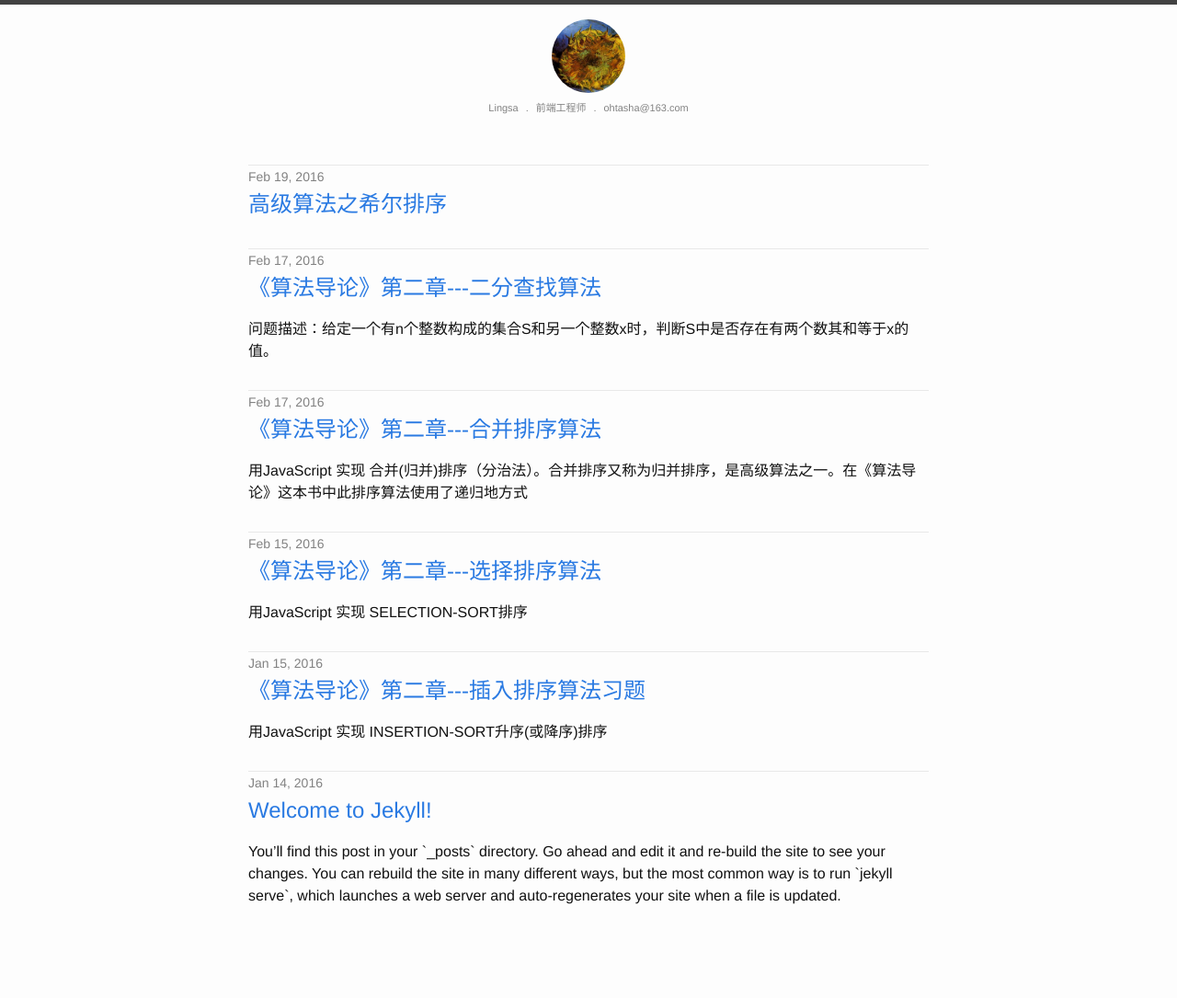
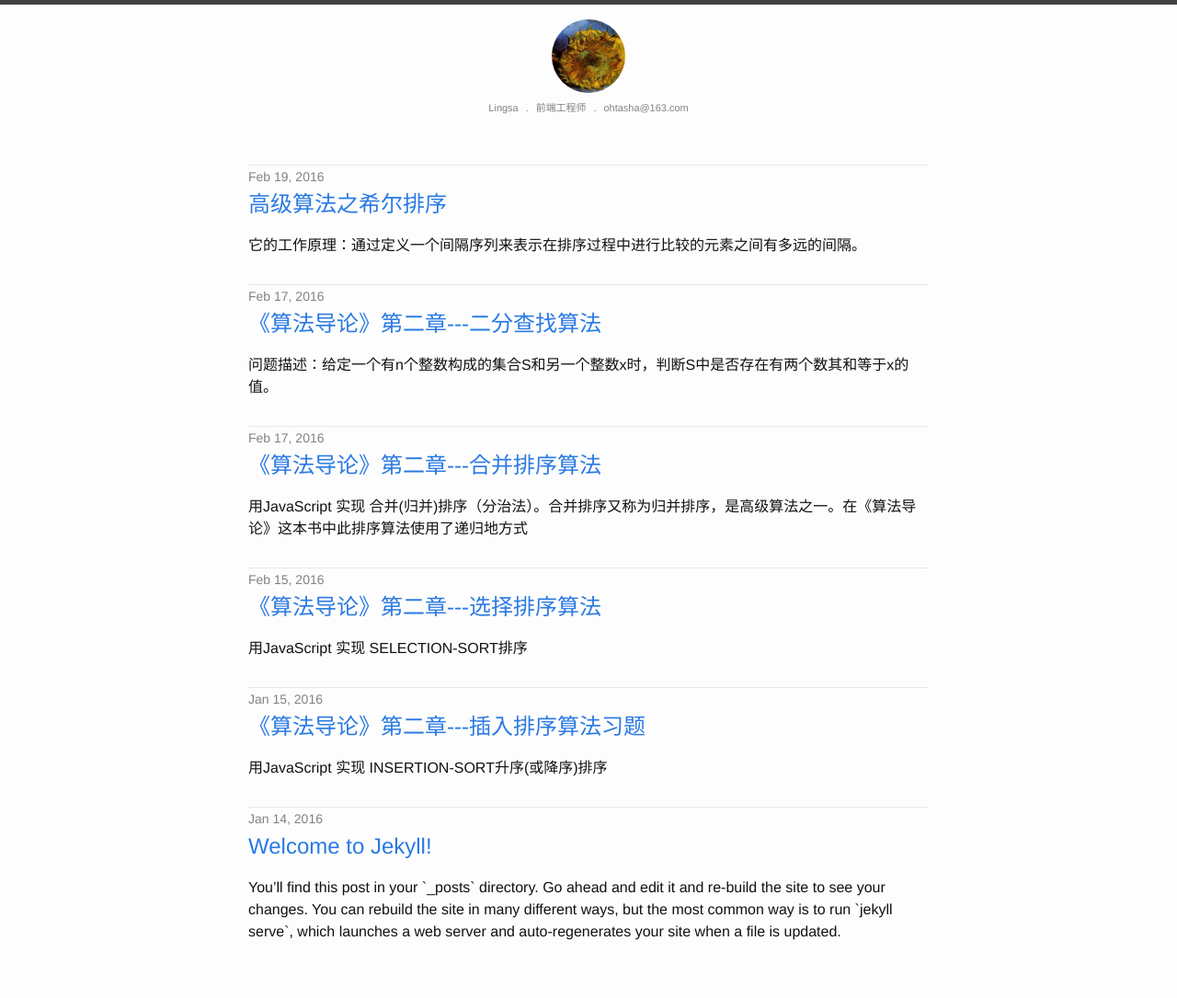
Before and after one commit to Lingsa/sundayBlog, a Jekyll site: the page built from index.html, in a window 1280 px wide. Shown: the whole page at 92% size. Built offline with Jekyll 4.4.1, drawn with Linux system fonts in a browser that asks for light colours; before the commit the page ends 1046 px from its top, so only the background shows below that.

Commit message:
shell 算法文件更新

```diff
--- a/_posts/2016-02-19-shell-sort.markdown
+++ b/_posts/2016-02-19-shell-sort.markdown
@@ -2,7 +2,7 @@
 layout: post
 title: "高级算法之希尔排序"
 date: 2016-02-19 15:12:15
-info:
+info: 它的工作原理：通过定义一个间隔序列来表示在排序过程中进行比较的元素之间有多远的间隔。
 categories: articles
 ---
 它的工作原理：通过定义一个间隔序列来表示在排序过程中进行比较的元素之间有多远的间隔。
```
